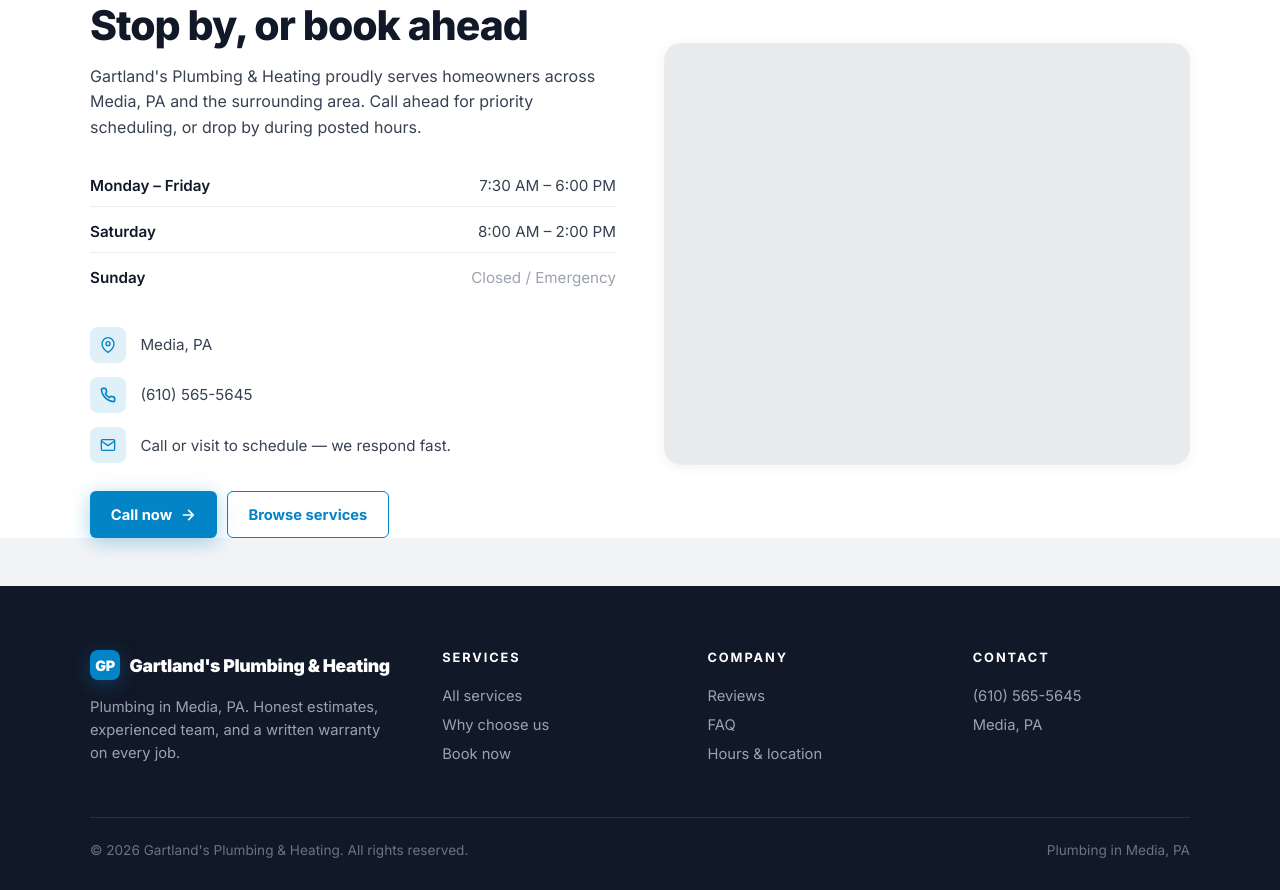
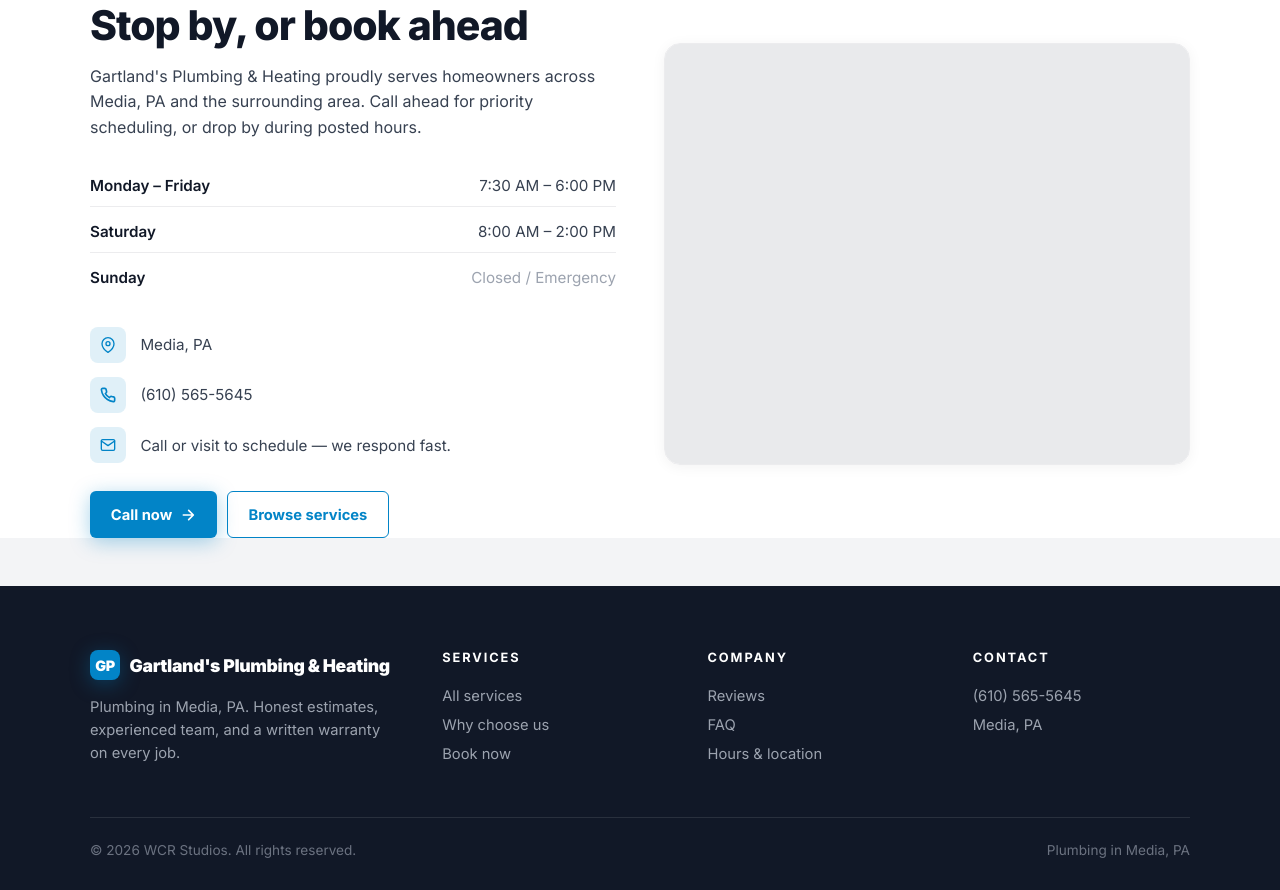
Before and after one commit to Wrenbjor/trades--gartlands-plumbing-and-heating, a plain HTML site: page index.html in a window 1280 px wide. Shown: the part 4718-5608 px from the top of the page. Drawn offline with nearby package versions, Linux system fonts and the light colour scheme; no server answers.

Commit message:
Update site

```diff
--- a/index.html
+++ b/index.html
@@ -605,7 +605,7 @@
     </div>
   </div>
   <div class="foot-bottom">
-    <div>&copy; 2026 Gartland&#39;s Plumbing &amp; Heating. All rights reserved.</div>
+    <div>&copy; 2026 WCR Studios. All rights reserved.</div>
     <div>Plumbing in Media, PA</div>
   </div>
 </footer>
```
